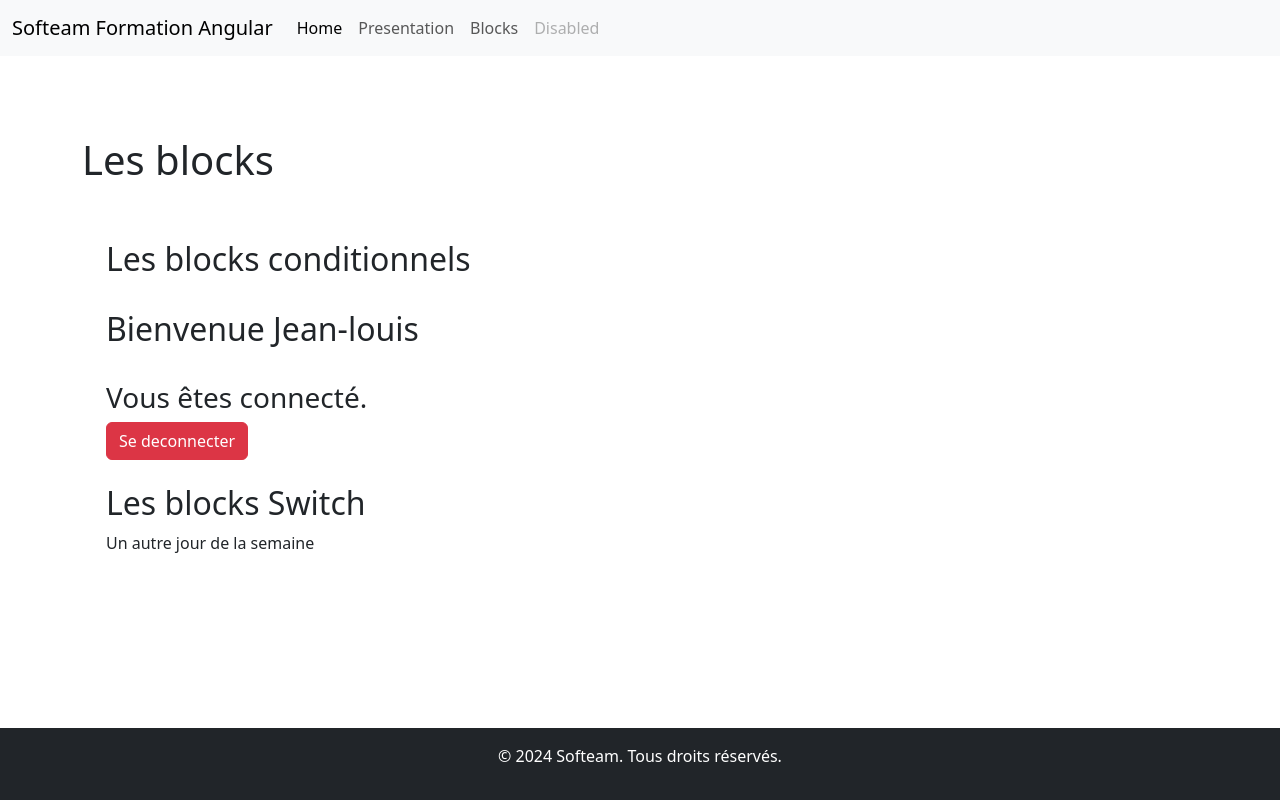
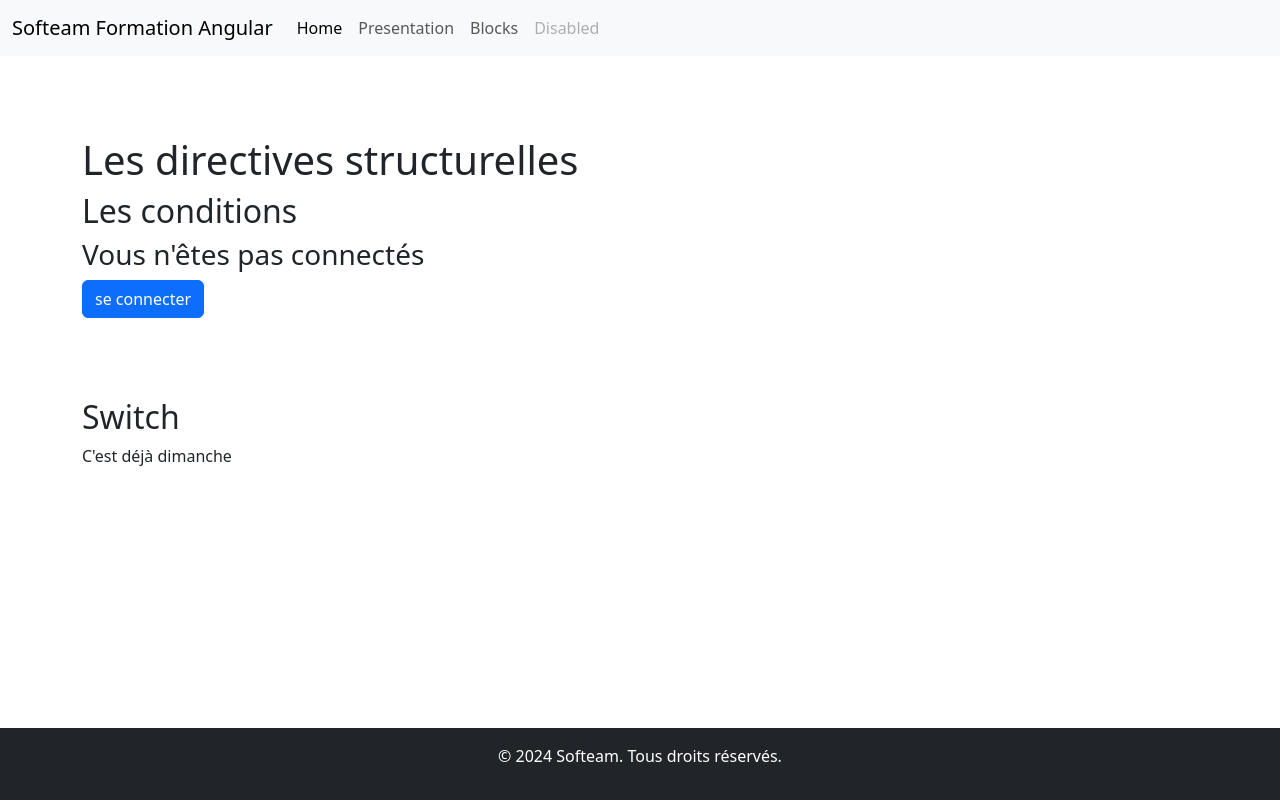
Before and after one commit to mohamedutopios/demo-docapost-angular, an Angular app in the folder demo-docapost-angular/: page /block in a window 1280 px wide. Built offline with nearby package versions, Linux system fonts and the light colour scheme.

Commit message:
add suite

```diff
--- a/demo-docapost-angular/src/app/pages/blocks/blocks.component.html
+++ b/demo-docapost-angular/src/app/pages/blocks/blocks.component.html
@@ -1,5 +1,5 @@
 <div class="container mb-4">
-  <h1>Les blocks</h1>
+  <!--   <h1>Les blocks</h1>
   <br />
 
   <section class="m-4">
@@ -45,8 +45,48 @@
         }
     }
 
-</section>
+</section> -->
 
+  <section>
+    <h1>Les directives structurelles</h1>
 
+    <h2>Les conditions</h2>
 
+    <div *ngIf="!isLogged; else loggedBlock">
+      <h3>Vous n'êtes pas connectés</h3>
+      <p>
+        <button class="btn btn-primary" (click)="toggleLogged()">
+          se connecter
+        </button>
+      </p>
+    </div>
+
+    <ng-template #loggedBlock>
+      <div *ngIf="isLogged; else nothingToDoBlock">
+        <h3>Bienvenue Jean-Michel</h3>
+        <p>
+          <button class="btn btn-danger" (click)="toggleLogged()">
+            Logout
+          </button>
+        </p>
+      </div>
+    </ng-template>
+
+    <ng-template #nothingToDoBlock>
+      <div>
+        <h3>Rien à faire</h3>
+      </div>
+    </ng-template>
+  </section>
+
+  <section>
+    <h2>Switch</h2>
+    <div [ngSwitch]="today">
+      <p *ngSwitchCase="'Monday'">Oh non, on est lundi</p>
+      <p *ngSwitchCase="'Tuesday'">Le mardi c'est permis</p>
+      <p *ngSwitchCase="'Friday'">Bientôt vendredi</p>
+      <p *ngSwitchCase="'Sunday'">C'est déjà dimanche</p>
+      <p *ngSwitchDefault>Un jour etrange</p>
+    </div>
+  </section>
 </div>
--- a/demo-docapost-angular/src/app/pages/blocks/blocks.component.ts
+++ b/demo-docapost-angular/src/app/pages/blocks/blocks.component.ts
@@ -1,3 +1,4 @@
+import { CommonModule } from '@angular/common'
 import { Component } from '@angular/core';
 
 type days = 'Monday' | 'Tuesday' | 'Wednesday' | 'Thursday' | 'Friday' | 'Saturday' | 'Sunday'
@@ -5,13 +6,13 @@ type days = 'Monday' | 'Tuesday' | 'Wednesday' | 'Thursday' | 'Friday' | 'Saturd
 @Component({
   selector: 'app-blocks',
   standalone: true,
-  imports: [],
+  imports: [CommonModule],
   templateUrl: './blocks.component.html',
   styleUrl: './blocks.component.css'
 })
 export class BlocksComponent {
 
-  isLogged = true
+  isLogged = false
 
 
   toggleLogged(){
```
